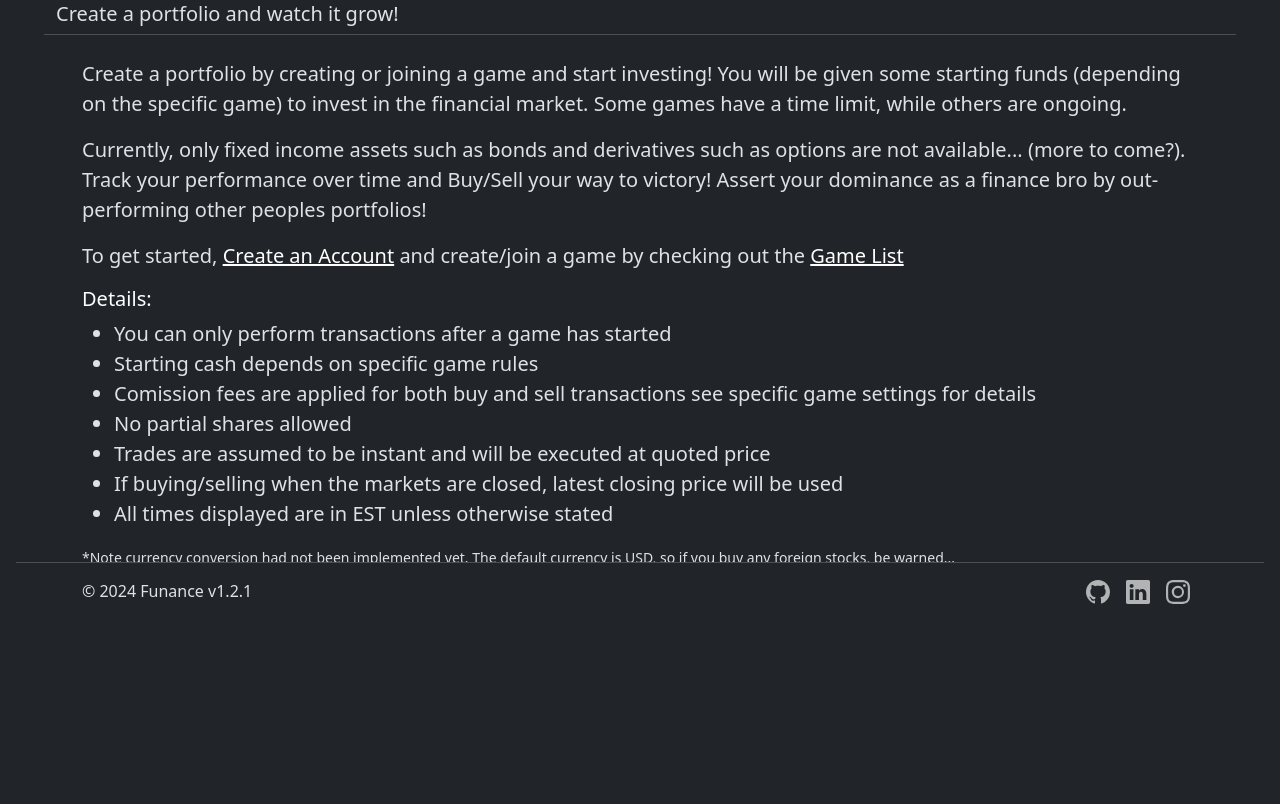
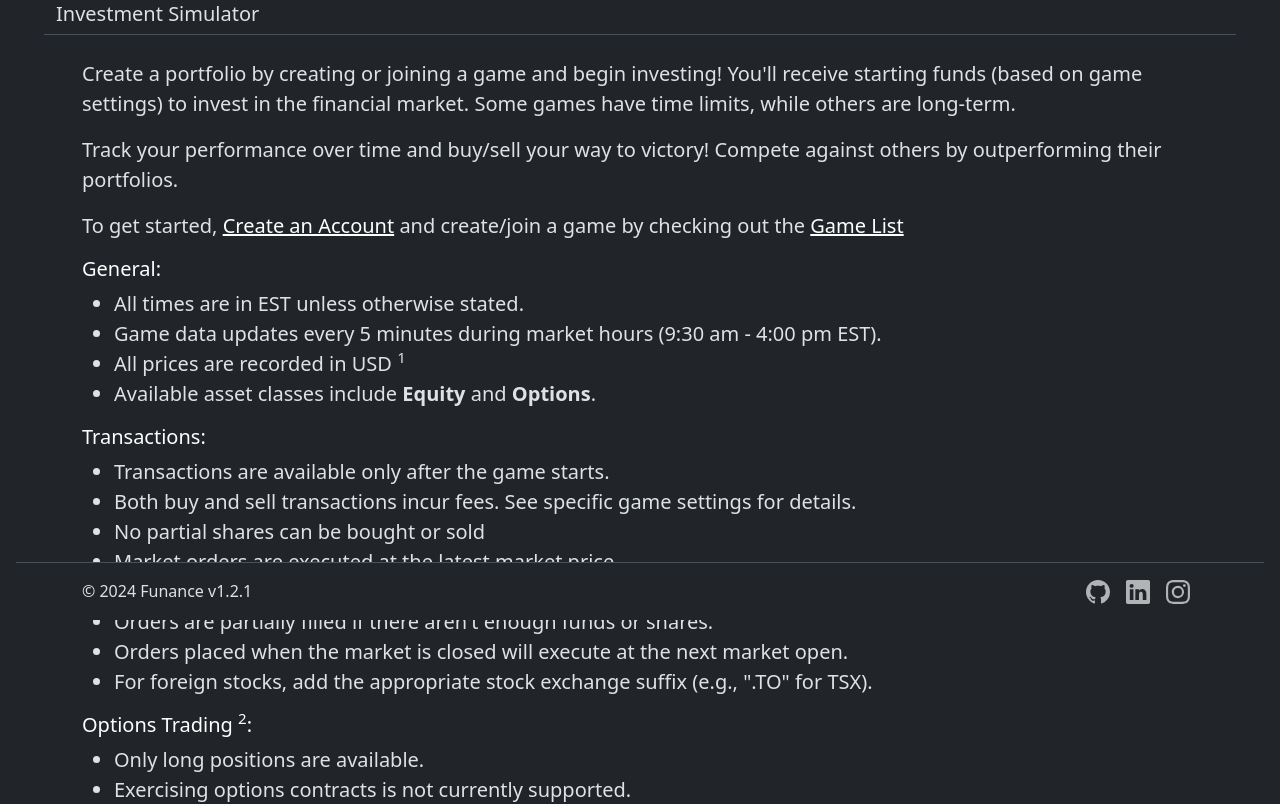
Before and after one commit to yangsu01/Funance, a React (Vite) app in the folder client/: page /game-rules in a window 1280 px wide. Shown: the part 180-984 px from the top of the page. Before the commit the page ends 887 px from the top, so only its background shows below. Built offline with nearby package versions, Linux system fonts and the light colour scheme; no server answers.

Commit message:
revise: displayed text

```diff
--- a/client/src/components/UI/Title.tsx
+++ b/client/src/components/UI/Title.tsx
@@ -3,7 +3,7 @@ import { useMediaQuery } from "react-responsive";
 
 type Props = {
   title: string;
-  subtitle: string;
+  subtitle?: string;
   button?: string;
   onClick?: () => void;
 };
@@ -15,7 +15,7 @@ const Title = ({ title, subtitle, button, onClick }: Props) => {
     <Row className="d-flex align-items-center border-bottom mb-4">
       <Col sm={12} md={9}>
         <h1 className="display-5 fw-bold text-white">{title}</h1>
-        <h5>{subtitle}</h5>
+        {subtitle && <h5>{subtitle}</h5>}
       </Col>
       {button && (
         <Col
--- a/client/src/pages/Buy/Buy.tsx
+++ b/client/src/pages/Buy/Buy.tsx
@@ -160,7 +160,7 @@ const Buy = () => {
     <>
       {/* page title */}
       <Title
-        title="Buy Stock"
+        title="Buy"
         subtitle={`For Game: ${buyInfoRef.current.gameName}`}
         button="Back"
         onClick={handleBack}
--- a/client/src/pages/Buy/BuyOrder.tsx
+++ b/client/src/pages/Buy/BuyOrder.tsx
@@ -35,7 +35,7 @@ const BuyOrder = ({
   onBuy,
   onOrder,
 }: Props) => {
-  const [buyType, setBuyType] = useState("Market Buy");
+  const [buyType, setBuyType] = useState("market buy");
 
   const handleOrderSelect = (eventKey: string | null) => {
     if (eventKey) {
@@ -56,24 +56,23 @@ const BuyOrder = ({
           </>
         )}
 
-        <h3 className="text-center mb-4">
+        <h4 className="text-center mb-4">
           <strong>${currentPrice}</strong> (
           <ChangeColors num={dayChange} percentage={true} /> Past Day)
-        </h3>
+        </h4>
 
         <DropdownButton
           id="order-selector"
           title={`${ticker}: ${buyType}`}
           variant="outline-light"
-          size="lg"
           className="mb-4 text-center"
           onSelect={handleOrderSelect}
         >
-          <Dropdown.Item eventKey="Market Buy">Market Buy</Dropdown.Item>
-          <Dropdown.Item eventKey="Limit Buy">Limit Buy</Dropdown.Item>
+          <Dropdown.Item eventKey="market buy">Market Buy</Dropdown.Item>
+          <Dropdown.Item eventKey="limit buy">Limit Buy</Dropdown.Item>
         </DropdownButton>
 
-        {buyType === "Market Buy" && (
+        {buyType === "market buy" && (
           <BuyMarketForm
             currentPrice={currentPrice}
             cash={info.availableCash}
@@ -83,7 +82,7 @@ const BuyOrder = ({
           />
         )}
 
-        {buyType === "Limit Buy" && (
+        {buyType === "limit buy" && (
           <BuyLimitForm
             cash={info.availableCash}
             transactionFee={info.transactionFee}
--- a/client/src/pages/GameLeaderboard/GameLeaderboard.tsx
+++ b/client/src/pages/GameLeaderboard/GameLeaderboard.tsx
@@ -192,7 +192,7 @@ const GameLeaderboard = () => {
           {gameDetails.status === "In Progress" && (
             <GameLeaderboardRankings
               title={`Top Growers (${dailyHistoryDate})`}
-              subtitle="*Updated every 30 minutes during market hours"
+              subtitle="*Updated every 5 minutes during market hours"
               chartLabel={{
                 title: "Todays Portfolio Growth",
                 xLabel: "Time",
--- a/client/src/pages/GameRules/GameRules.tsx
+++ b/client/src/pages/GameRules/GameRules.tsx
@@ -11,23 +11,20 @@ const GameRules = () => {
 
   return (
     <>
-      <Title
-        title="Investment Simulator"
-        subtitle="Create a portfolio and watch it grow!"
-      />
+      <Title title="Rules" subtitle="Investment Simulator" />
       <Container>
         <p className="fs-5">
-          Create a portfolio by creating or joining a game and start investing!
-          You will be given some starting funds (depending on the specific game)
-          to invest in the financial market. Some games have a time limit, while
-          others are ongoing.
+          Create a portfolio by creating or joining a game and begin investing!
+          You'll receive starting funds (based on game settings) to invest in
+          the financial market. Some games have time limits, while others are
+          long-term.
         </p>
+
         <p className="fs-5">
-          Currently, only fixed income assets such as bonds and derivatives such
-          as options are not available... (more to come?). Track your
-          performance over time and Buy/Sell your way to victory! Assert your
-          dominance as a finance bro by out-performing other peoples portfolios!
+          Track your performance over time and buy/sell your way to victory!
+          Compete against others by outperforming their portfolios.
         </p>
+
         <p className="fs-5">
           To get started,{" "}
           {userAuthenticated ? (
@@ -45,31 +42,73 @@ const GameRules = () => {
             Game List
           </Link>
         </p>
-        <h5 className="text-white">Details:</h5>
+        <h5 className="text-white">General:</h5>
         <ul className="fs-5">
-          <li>You can only perform transactions after a game has started</li>
-          <li>Starting cash depends on specific game rules</li>
+          <li>All times are in EST unless otherwise stated.</li>
           <li>
-            Comission fees are applied for both buy and sell transactions see
-            specific game settings for details
-          </li>
-          <li>No partial shares allowed</li>
-          <li>
-            Trades are assumed to be instant and will be executed at quoted
-            price
+            Game data updates every 5 minutes during market hours (9:30 am -
+            4:00 pm EST).
           </li>
           <li>
-            If buying/selling when the markets are closed, latest closing price
-            will be used
+            All prices are recorded in USD <sup>1</sup>
           </li>
-          <li>All times displayed are in EST unless otherwise stated</li>
+          <li>
+            Available asset classes include <strong>Equity</strong> and{" "}
+            <strong>Options</strong>.
+          </li>
         </ul>
+
+        <h5 className="text-white">Transactions:</h5>
+        <ul className="fs-5">
+          <li>Transactions are available only after the game starts.</li>
+          <li>
+            Both buy and sell transactions incur fees. See specific game
+            settings for details.
+          </li>
+          <li>No partial shares can be bought or sold</li>
+          <li>Market orders are executed at the latest market price.</li>
+          <li>
+            LLimit buy, sell, and stop-loss orders are checked every 5 minutes
+            for fulfillment.
+          </li>
+          <li>
+            Orders are partially filled if there aren't enough funds or shares.
+          </li>
+          <li>
+            Orders placed when the market is closed will execute at the next
+            market open.
+          </li>
+          <li>
+            For foreign stocks, add the appropriate stock exchange suffix (e.g.,
+            ".TO" for TSX).
+          </li>
+        </ul>
+
+        <h5 className="text-white">
+          Options Trading <sup>2</sup>:
+        </h5>
+        <ul className="fs-5">
+          <li>Only long positions are available.</li>
+          <li>Exercising options contracts is not currently supported.</li>
+          <li>
+            At expiration, any held contracts will automatically sell at the
+            current asking price.
+          </li>
+          <li>Liquidity is not considered.</li>
+        </ul>
+
         <small>
-          *Note currency conversion had not been implemented yet. The default
-          currency is USD, so if you buy any foreign stocks, be warned...
+          <sup>1</sup> There is currently no support for currency conversion.
+          All prices are assumed to be USD, even for foreign-listed stocks.
           <br />
-          *Note<sup>2</sup> <i>yfinance</i> is used to get stock data, so the
-          stock you are looking for may not be available
+          <sup>2</sup> Options trading a work in progress. To learn the basics
+          of options, check out my blog post{" "}
+          <Link
+            className="text-white"
+            to="/blog/51epGWiq1HHy0BLIxpXWQN/options-trading"
+          >
+            here
+          </Link>
         </small>
       </Container>
     </>
--- a/client/src/pages/Portfolio/PortfolioHistoryPlots.tsx
+++ b/client/src/pages/Portfolio/PortfolioHistoryPlots.tsx
@@ -52,7 +52,7 @@ const PortfolioHistoryPlots = ({
               radius={4}
             />
             <small className="text-muted">
-              *Updated every 30 minutes during market hours
+              *Updated every 5 minutes during market hours
             </small>
           </Col>
         )}
--- a/client/src/pages/Portfolio/PortfolioOrders.tsx
+++ b/client/src/pages/Portfolio/PortfolioOrders.tsx
@@ -43,7 +43,7 @@ const PortfolioOrders = ({ pendingOrders, onCancelOrder }: Props) => {
           <Button
             variant="outline-light"
             size="sm"
-            className="mb-3"
+            className="mb-3 ms-3"
             style={{ maxWidth: "130px" }}
             onClick={() => handleShow()}
           >
```
Also changed, not shown: client/src/pages/About/About.tsx (+56 -68 lines), client/src/pages/Home/Home.tsx (+34 -18 lines).
